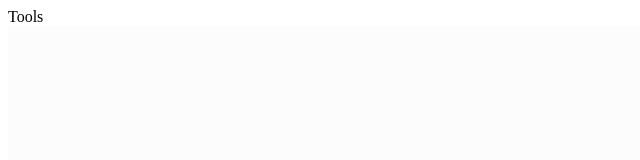
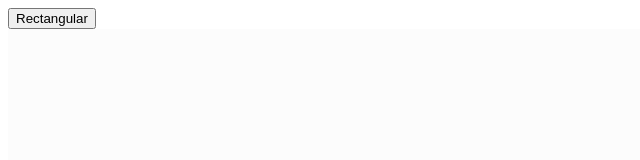
Before and after one commit to debabratapatra/building, a plain HTML site: page index.html in a window 1280 px wide. Shown: the whole page, without its empty margins (0-640 px from the left). Drawn offline with Linux system fonts and the light colour scheme.

Commit message:
Create Plane

```diff
--- a/index.html
+++ b/index.html
@@ -12,7 +12,9 @@ and open the template in the editor.
         <link href="asset/custom/css/building.css" rel="stylesheet" type="text/css"/>
     </head>
     <body>
-        <div>Tools</div>
+        <div>
+            <button>Rectangular</button>
+        </div>
         <canvas id="building-canvas"></canvas>
         <script src="asset/vendor/js/jquery/jquery-3.1.1.min.js" type="text/javascript"></script>
         <script src="asset/custom/js/canvas-manager.js" type="text/javascript"></script>
```
